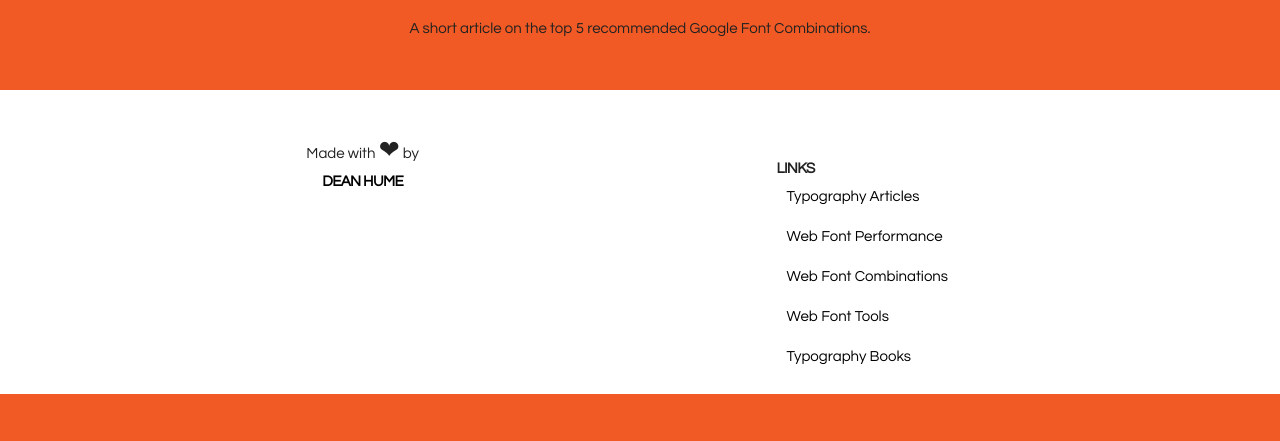
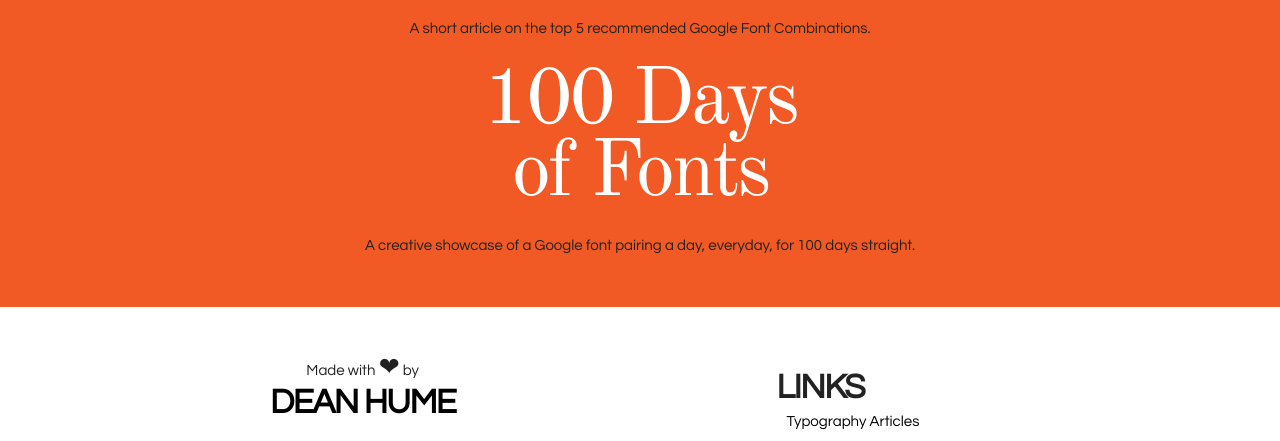
Before and after one commit to deanhume/typography, a plain HTML site: page web-font-combinations.html in a window 1280 px wide. Shown: the part 1177-1618 px from the top of the page. Before the commit the page ends 1571 px from the top, so only its background shows below. Drawn offline with nearby package versions, Linux system fonts and the light colour scheme.

Commit message:
Added "100 days of fonts"

```diff
--- a/web-font-combinations.html
+++ b/web-font-combinations.html
@@ -45,20 +45,24 @@ h1,h2{font-family:'Old Standard TT',serif;color:#000}h1,h2{-webkit-transition:fo
 		<!-- body -->
 		<div class="row">
 			<h2 class="header"><a href="http://www.typegenius.com/">TypeGenius</a></h2>
-			<p>Find the perfect font combo for your next project.</p><p>
+			<p>Find the perfect font combo for your next project.</p>
 
-				</p><h2 class="header"><a href="http://femmebot.github.io/google-type/">Web Fonts in Action</a></h2>
-			<p>A great collection of Google Web Font combinations in action.</p><p>
+			<h2 class="header"><a href="http://femmebot.github.io/google-type/">Web Fonts in Action</a></h2>
+			<p>A great collection of Google Web Font combinations in action.</p>
 
-				</p><h2 class="header"><a href="http://hellohappy.org/beautiful-web-type/">Beautiful Web Type</a></h2>
-			<p>Another great list of Google Web Font combinations.</p><p>
+			<h2 class="header"><a href="http://hellohappy.org/beautiful-web-type/">Beautiful Web Type</a></h2>
+			<p>Another great list of Google Web Font combinations.</p>
 
-				</p><h2 class="header"><a href="http://briangardner.com/google-font-combinations/">Web Font <br>Combinations</a></h2>
-			<p>Brian Gardner selects his top  Google Web font combinations.</p><p>
+			<h2 class="header"><a href="http://briangardner.com/google-font-combinations/">Web Font <br>Combinations</a></h2>
+			<p>Brian Gardner selects his top  Google Web font combinations.</p>
 
-				</p><h2 class="header"><a href="http://techdissected.com/web-and-computing/design/top-5-google-font-combinations/">Google Font <br>Combinations</a></h2>
-			<p>A short article on the top 5 recommended Google Font Combinations.</p><p>
-		</p></div>
+			<h2 class="header"><a href="http://techdissected.com/web-and-computing/design/top-5-google-font-combinations/">Google Font <br>Combinations</a></h2>
+			<p>A short article on the top 5 recommended Google Font Combinations.</p>
+
+			<h2 class="header"><a href="http://100daysoffonts.com/">100 Days <br>of Fonts</a></h2>
+			<p>A creative showcase of a Google font pairing a day, everyday, for 100 days straight.</p>
+
+		</div>
 	</div>
 	<br>
 	<!-- footer -->
```
